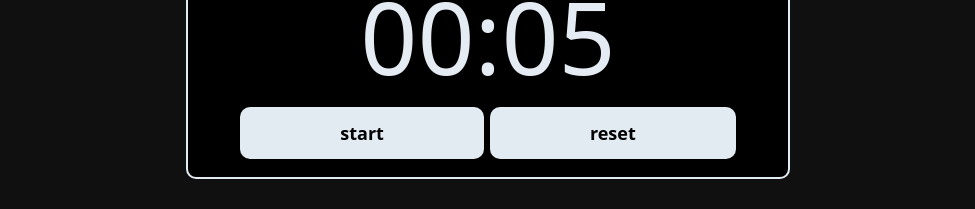
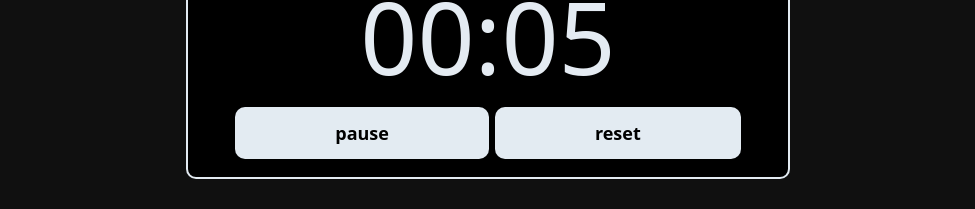
Before and after one commit to crlnvls/ghost-pomodoro, a React (Vite) app: page / in a window 1280 px wide. Shown: the part 473-682 px from the top of the page, without its empty margins (152-1127 px from the left). Built offline with nearby package versions, Linux system fonts and the light colour scheme; the HTML template or start-up script is replaced by a standard one.

Commit message:
Add pause button

```diff
--- a/src/components/Timer/index.jsx
+++ b/src/components/Timer/index.jsx
@@ -139,9 +139,16 @@ const Timer = () => {
         <div className="time">{timer}</div>
 
         <div className="center-timer-btn">
-          <Button className="timer-btn" onClick={onClickStart}>
-            start
-          </Button>
+          {isStarted ? (
+            <Button className="timer-btn" onClick={onClickStart}>
+              start
+            </Button>
+          ) : (
+            <Button className="timer-btn" onClick={onClickStart}>
+              pause
+            </Button>
+          )}
+
           <Button className="timer-btn" onClick={onClickReset}>
             reset
           </Button>
```
